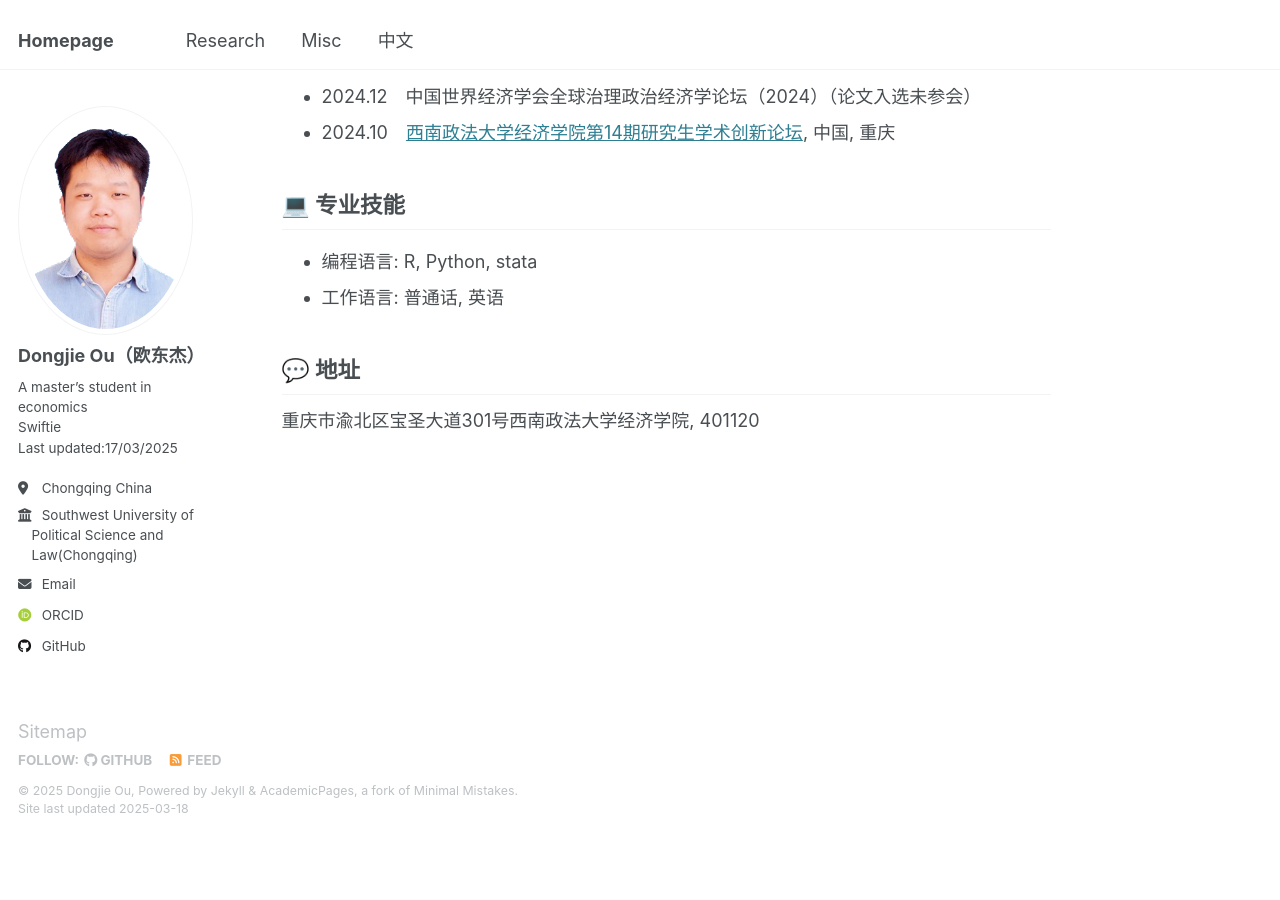
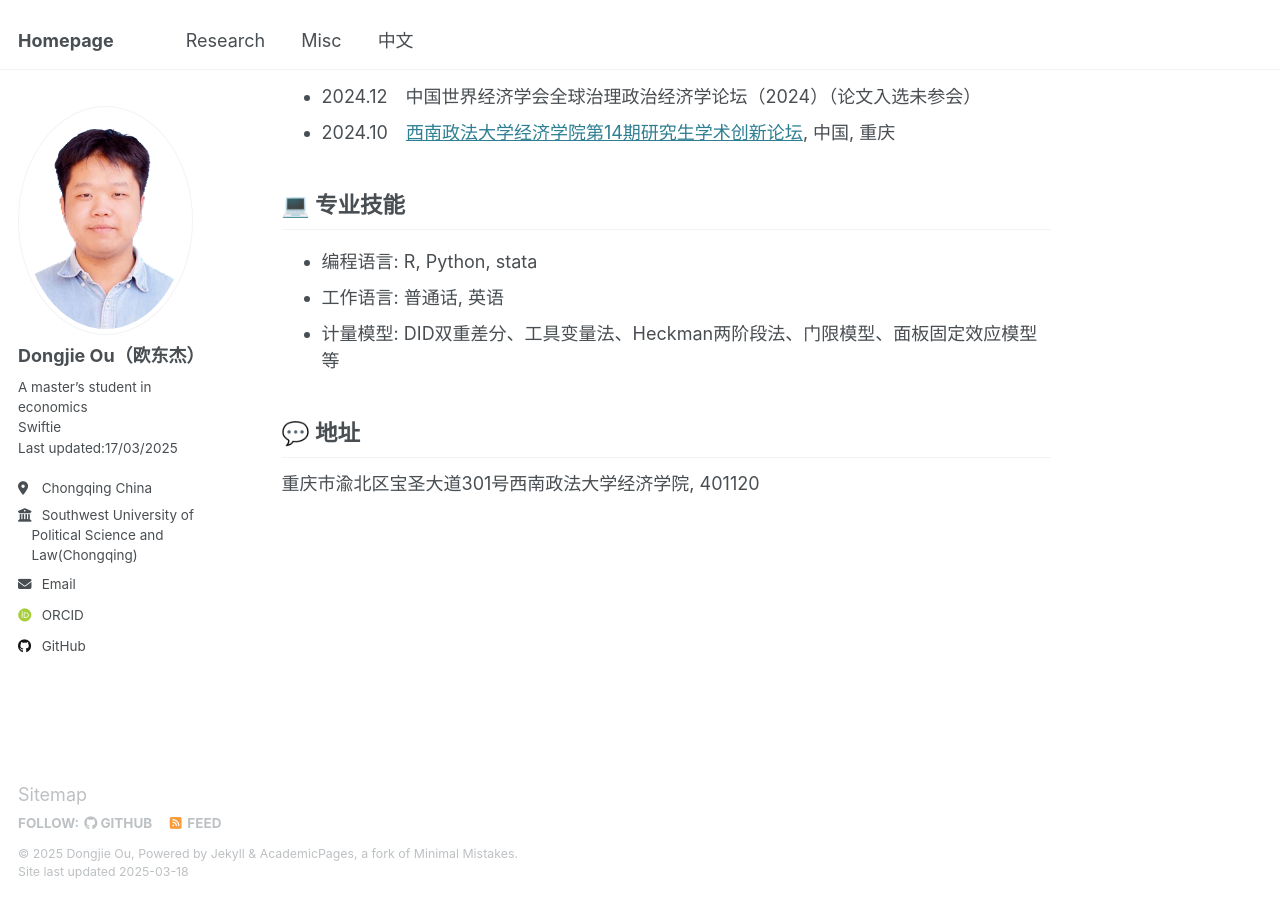
Before and after one commit to oudongjie2001/oudongjie2001.github.io, a Jekyll site: the page built from _pages/dongjieou_cn.md, in a window 1280 px wide and 900 px high, scrolled down 2010 px. Built offline with Jekyll 4.4.1, drawn with Linux system fonts in a browser that asks for light colours; some web fonts are replaced; before the commit the page ends 2847 px from its top, so only the background shows below that; part of the change alters nothing that is shown.

Commit message:
Update dongjieou_cn.md

```diff
--- a/_pages/dongjieou_cn.md
+++ b/_pages/dongjieou_cn.md
@@ -28,9 +28,9 @@ redirect_from:
 - *2016.09 ~ 2019.07*&emsp;重庆市大足中学，高中
 
 ## 📆 科研项目
-- **2024年重庆市研究生科研创新项目**, CYS240276, **主持人**
+- **[2024年重庆市研究生科研创新项目](https://yjsy.swupl.edu.cn/ggtz/f19991cf461c4665b20ed73bba533283.html)**, CYS240276, **主持人**
   - 项目名称: *产业结构转型升级对产业波动的稳定器效应——兼论分工视角下的产业结构优化路径*
-- **西南政法大学2024年度学生科研创新项目**, 2024XZXS-266, **主持人**
+- **[西南政法大学2024年度学生科研创新项目](https://kyc.swupl.edu.cn/kyxm/xskyxm/8669eb1ea67147abbc6c737575674c56.htm)**, 2024XZXS-266, **主持人**
   - 项目名称: *远水也能解近渴：要素流动保障机制与城市经济韧性——来自水权改革试点的证据*
 - **西南政法大学2023年校级人才项目**, 2023-XZRCXM020, 参研人
   - 项目名称: *成渝城市群高质量发展的产业结构优化研究*
@@ -52,6 +52,7 @@ redirect_from:
 ## 💻 专业技能
 - 编程语言: R, Python, stata
 - 工作语言: 普通话, 英语
+- 计量模型: DID双重差分、工具变量法、Heckman两阶段法、门限模型、面板固定效应模型等
 
 ## 💬 地址
 重庆市渝北区宝圣大道301号西南政法大学经济学院, 401120
```
